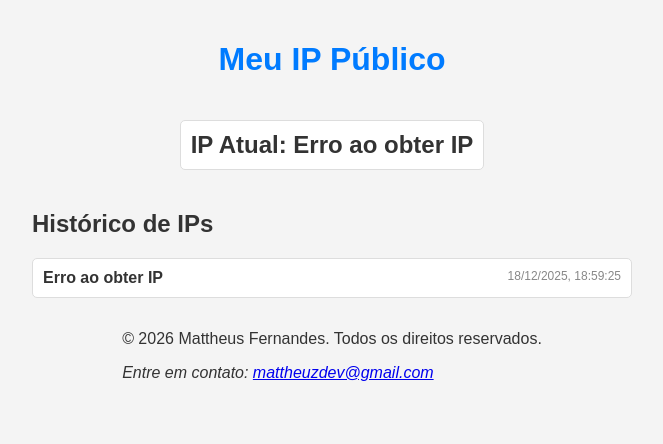
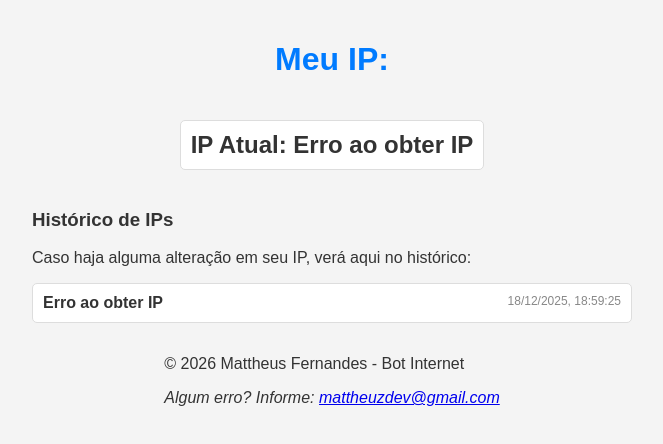
Before and after one commit to fernandesss-afk/meu-ip-dev, a plain HTML site: page index.html in a window 1280 px wide. Shown: the whole page, without its empty margins (308-971 px from the left). Drawn offline with Linux system fonts and the light colour scheme; no server answers.

Commit message:
Index.html

```diff
--- a/index.html
+++ b/index.html
@@ -7,20 +7,21 @@
     <link rel="stylesheet" href="styles.css">
 </head>
 <body>
-    <h1>Meu IP Público</h1>
+    <h1>Meu IP:</h1>
 
     <div id="current-ip">Carregando IP atual...</div>
 
     <div id="history">
-        <h2>Histórico de IPs</h2>
+        <h3>Histórico de IPs</h3>
+       <p> Caso haja alguma alteração em seu IP, verá aqui no histórico:</p>
         <ul id="history-list"></ul>
     </div>
 
     <footer>
-        <p> &copy; 2026 Mattheus Fernandes. Todos os direitos reservados. </p>
+        <p> &copy; 2026 Mattheus Fernandes - Bot Internet </p>
         <address>
-            <p>Entre em contato: <a href="mailto:mattheuzdev@gmail.com">mattheuzdev@gmail.com</a></p>
-        </address
+            <p>Algum erro? Informe: <a href="mailto:mattheuzdev@gmail.com">mattheuzdev@gmail.com</a></p>
+        </address>
     </footer>
     <script src="script.js"></script>
 
```
